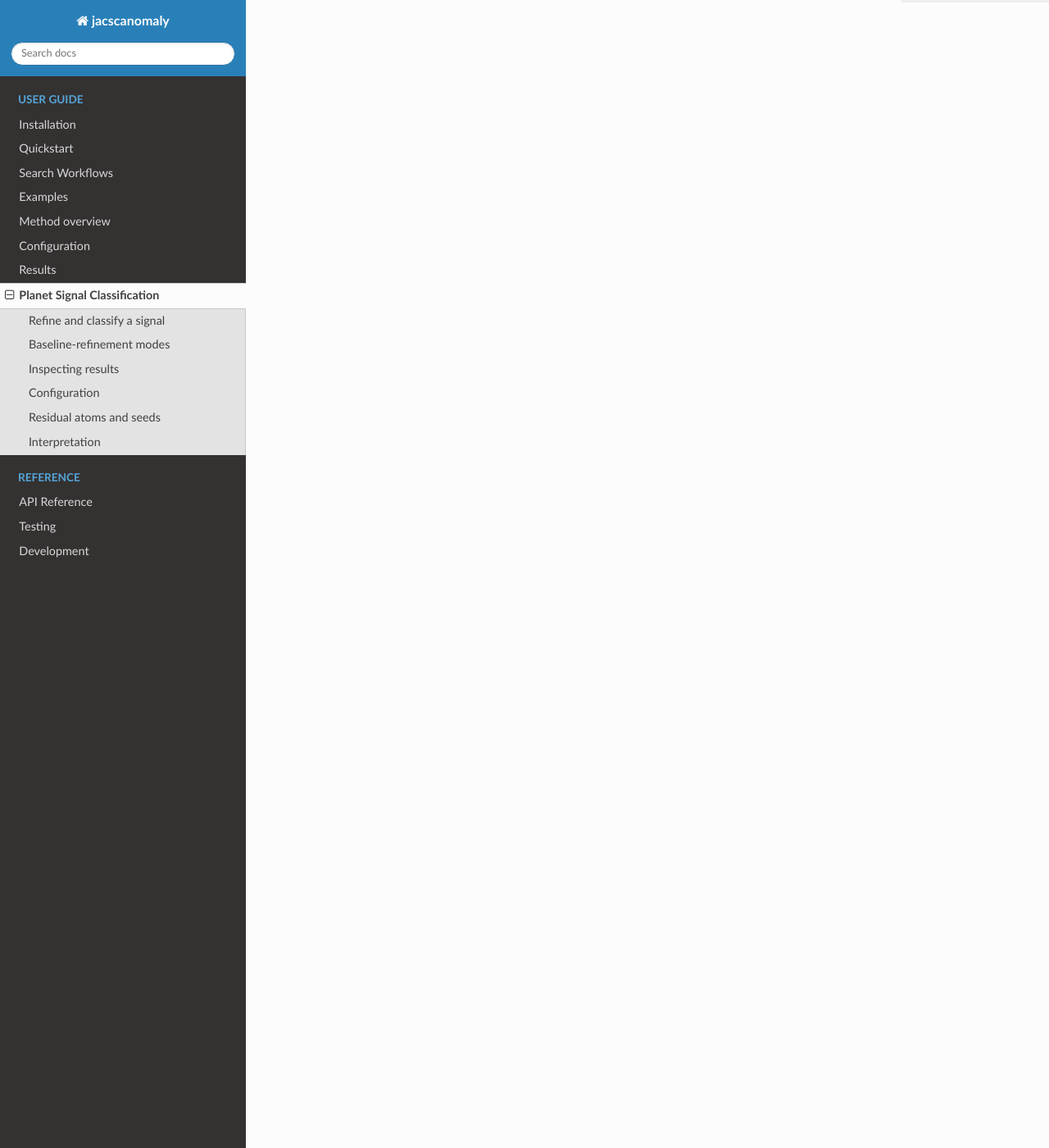
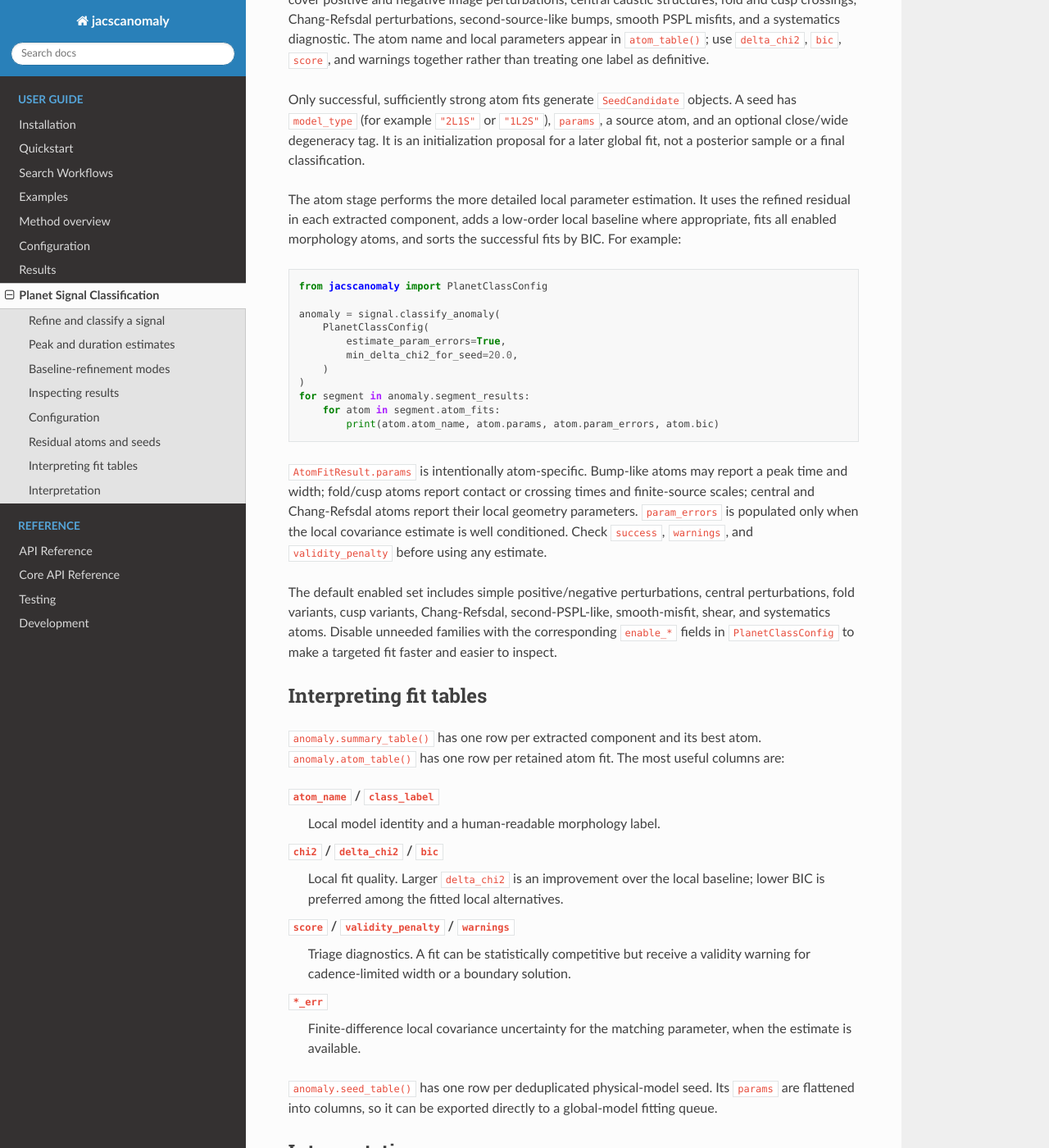
Before and after one commit to NunotaKansuke/jacscanomaly, a Sphinx documentation site: the page built from docs/planet_classification.rst, in a window 1280 px wide and 1400 px high, scrolled down 3636 px. Shown: the whole window at 82% size. Built offline with Sphinx 7.4.7 and the Read the Docs theme 3.1.0, drawn with Linux system fonts in a browser that asks for light colours; some of the changed text lies outside the part shown.

Commit message:
Expand core API documentation

```diff
--- a/docs/api.rst
+++ b/docs/api.rst
@@ -20,6 +20,9 @@
    jacscanomaly.PlanetAnomalyClassifier
    jacscanomaly.PlanetClassConfig
    jacscanomaly.PlanetAnomalyFitResult
+   jacscanomaly.TemplateFreeScanner
+   jacscanomaly.TemplateFreeSearchConfig
+   jacscanomaly.TemplateFreeSearchResult
 
 Result containers
 -----------------
--- a/docs/index.rst
+++ b/docs/index.rst
@@ -63,6 +63,7 @@
    :caption: Reference
 
    api
+   reference
    testing
    development
 
--- a/docs/planet_classification.rst
+++ b/docs/planet_classification.rst
@@ -40,6 +40,38 @@
 shape labels such as peaks, dips, caustic crossings, and complex signals.
 ``signal.classify_anomaly()`` fits a set of local residual atoms to those
 components and ranks candidate physical-model seeds.
+
+Peak and duration estimates
+---------------------------
+
+``signal.classify()`` is the light-weight first measurement stage. Each
+component has a time span, a broad ``signal_type``, and lists of ``peaks`` and
+``dips``. A peak records its observed time, residual, z-score, interpolated
+duration, and the corresponding baseline and observed magnifications.
+
+Set ``fit_template_timescale=True`` when a local analytic template fit should
+refine the timing estimate of sufficiently sampled extrema:
+
+.. code-block:: python
+
+   from jacscanomaly import PlanetSignalClassificationConfig
+
+   shape = signal.classify(
+       PlanetSignalClassificationConfig(
+           fit_template_timescale=True,
+           fit_template_min_points=6,
+           fit_template_min_teff=0.01,
+           fit_template_max_teff=10.0,
+       )
+   )
+   for component in shape.components:
+       for peak in component.peaks:
+           print(peak.fitted_t0, peak.fitted_teff, peak.fitted_chi2)
+
+``fitted_t0`` and ``fitted_teff`` are local template measurements, while
+``t_start``, ``t_end``, and ``timescale`` are threshold-crossing estimates.
+They describe a residual feature and should not be read as physical binary-lens
+parameters.
 
 To preserve a trusted baseline geometry, pass the same fixed parameters used
 by :meth:`jacscanomaly.Finder.run`:
@@ -163,6 +195,64 @@
 initialization proposal for a later global fit, not a posterior sample or a
 final classification.
 
+The atom stage performs the more detailed local parameter estimation. It uses
+the refined residual in each extracted component, adds a low-order local
+baseline where appropriate, fits all enabled morphology atoms, and sorts the
+successful fits by BIC. For example:
+
+.. code-block:: python
+
+   from jacscanomaly import PlanetClassConfig
+
+   anomaly = signal.classify_anomaly(
+       PlanetClassConfig(
+           estimate_param_errors=True,
+           min_delta_chi2_for_seed=20.0,
+       )
+   )
+   for segment in anomaly.segment_results:
+       for atom in segment.atom_fits:
+           print(atom.atom_name, atom.params, atom.param_errors, atom.bic)
+
+``AtomFitResult.params`` is intentionally atom-specific. Bump-like atoms may
+report a peak time and width; fold/cusp atoms report contact or crossing times
+and finite-source scales; central and Chang-Refsdal atoms report their local
+geometry parameters. ``param_errors`` is populated only when the local
+covariance estimate is well conditioned. Check ``success``, ``warnings``, and
+``validity_penalty`` before using any estimate.
+
+The default enabled set includes simple positive/negative perturbations,
+central perturbations, fold variants, cusp variants, Chang-Refsdal,
+second-PSPL-like, smooth-misfit, shear, and systematics atoms. Disable
+unneeded families with the corresponding ``enable_*`` fields in
+``PlanetClassConfig`` to make a targeted fit faster and easier to inspect.
+
+Interpreting fit tables
+-----------------------
+
+``anomaly.summary_table()`` has one row per extracted component and its best
+atom. ``anomaly.atom_table()`` has one row per retained atom fit. The most
+useful columns are:
+
+``atom_name`` / ``class_label``
+   Local model identity and a human-readable morphology label.
+
+``chi2`` / ``delta_chi2`` / ``bic``
+   Local fit quality. Larger ``delta_chi2`` is an improvement over the local
+   baseline; lower BIC is preferred among the fitted local alternatives.
+
+``score`` / ``validity_penalty`` / ``warnings``
+   Triage diagnostics. A fit can be statistically competitive but receive a
+   validity warning for cadence-limited width or a boundary solution.
+
+``*_err``
+   Finite-difference local covariance uncertainty for the matching parameter,
+   when the estimate is available.
+
+``anomaly.seed_table()`` has one row per deduplicated physical-model seed. Its
+``params`` are flattened into columns, so it can be exported directly to a
+global-model fitting queue.
+
 Interpretation
 --------------
 
```
Also changed, not shown: docs/reference.rst (added, +93 -0 lines), 4 other files.
